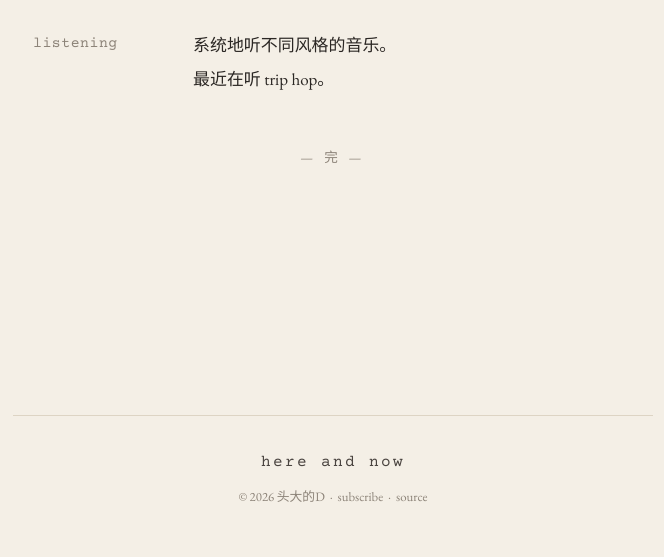
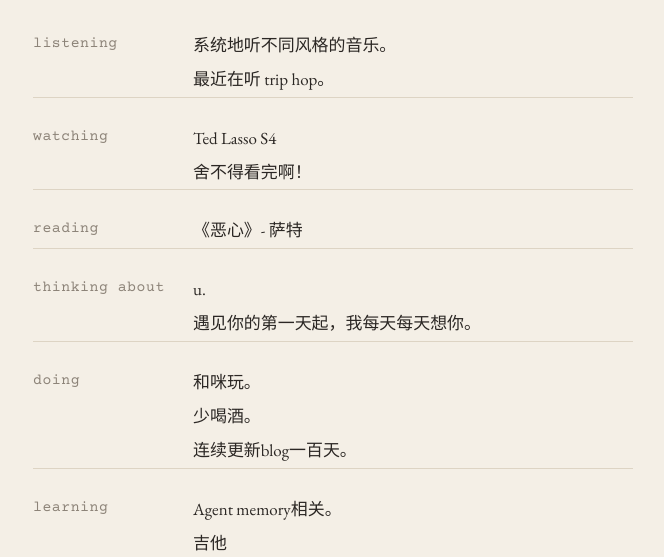
Before and after one commit to HerbigD/HerbigD.github.io, an Astro site: page /belongings/nownownow in a window 1280 px wide. Shown: the part 243-800 px from the top of the page, without its empty margins (307-971 px from the left). Built offline with nearby package versions, Linux system fonts and the light colour scheme; Astro itself is replaced by a stand-in of ours.

Commit message:
update nownownow

```diff
--- a/src/content/belongings/nownownow.md
+++ b/src/content/belongings/nownownow.md
@@ -10,6 +10,26 @@ draft: false
 ## listening
 系统地听不同风格的音乐。
 最近在听 trip hop。
+
+## watching
+Ted Lasso S4
+舍不得看完啊！
+
+## reading
+《恶心》- 萨特
+
+## thinking about
+u.
+遇见你的第一天起，我每天每天想你。
+
+## doing
+和咪玩。
+少喝酒。
+连续更新blog一百天。
+
+## learning
+Agent memory相关。
+吉他
 
 </div>
 
```
